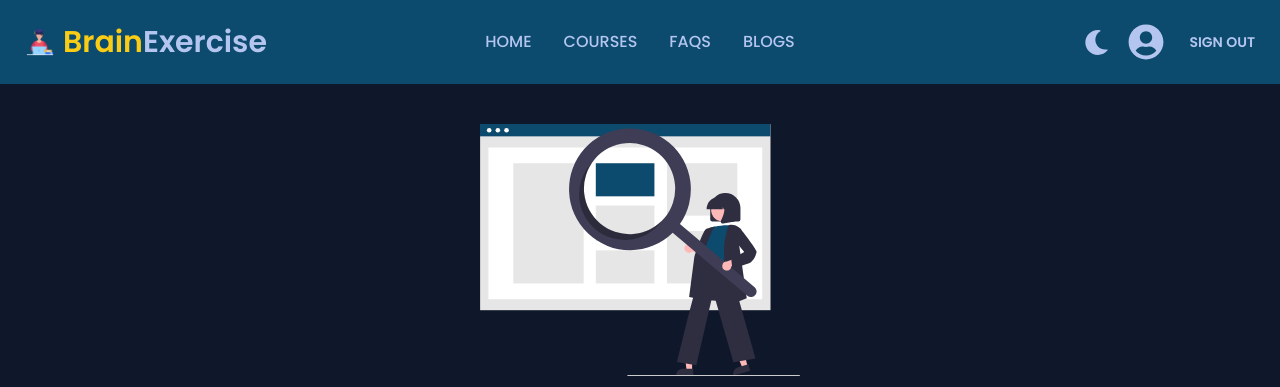
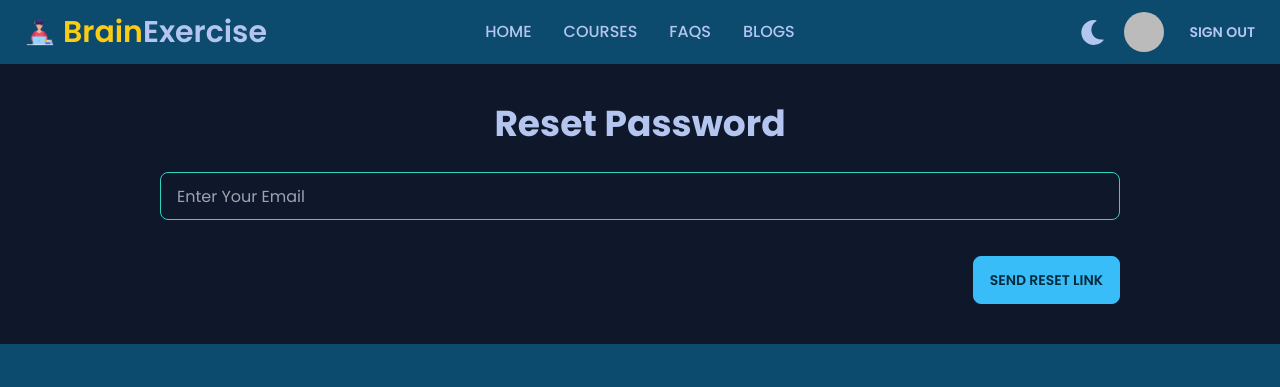
Before and after one commit to MarufAlAslam/brain-exercise-client, a React (Create React App) app: page /reset in a window 1280 px wide. Shown: the top 387 px of the page. Built offline with nearby package versions, Linux system fonts and the light colour scheme; no server answers; sample sign-in values are in the browser's storage.

Commit message:
password reset link sent dont

```diff
--- a/package.json
+++ b/package.json
@@ -11,9 +11,11 @@
     "react": "^18.2.0",
     "react-countup": "^6.3.2",
     "react-dom": "^18.2.0",
+    "react-hook-form": "^7.38.0",
     "react-icons": "^4.6.0",
     "react-router-dom": "^6.4.2",
     "react-scripts": "5.0.1",
+    "react-toastify": "^9.0.8",
     "react-tooltip": "^4.4.3",
     "web-vitals": "^2.1.4"
   },
--- a/src/App.js
+++ b/src/App.js
@@ -6,6 +6,7 @@ import Courses from './pages/Courses/Courses';
 import Faqs from './pages/Faqs/Faqs';
 import Home from './pages/Home/Home';
 import Main from './pages/Main/Main';
+import ResetPass from './pages/ResetPass/ResetPass';
 import SignIn from './pages/SignIn/SignIn';
 import SignUp from './pages/SignUp/SignUp';
 import User from './pages/User/User';
@@ -48,6 +49,10 @@ function App() {
           element: <PrivateRoute><User></User></PrivateRoute>
         },
         {
+          path: '/reset',
+          element: <ResetPass></ResetPass>
+        },
+        {
           path: '*',
           element: <Broken></Broken>
         }
--- a/src/Contexts/AuthProvider/AuthProvider.js
+++ b/src/Contexts/AuthProvider/AuthProvider.js
@@ -1,5 +1,5 @@
 import React, { createContext, useEffect, useState } from 'react';
-import { createUserWithEmailAndPassword, getAuth, onAuthStateChanged, signInWithEmailAndPassword, signInWithPopup, signOut } from 'firebase/auth';
+import { createUserWithEmailAndPassword, getAuth, onAuthStateChanged, sendPasswordResetEmail, signInWithEmailAndPassword, signInWithPopup, signOut } from 'firebase/auth';
 import app from '../../Firebase/firebase.config';
 // import { useNavigate } from 'react-router-dom';
 
@@ -48,9 +48,13 @@ const AuthProvider = ({ children }) => {
     }, []);
 
 
+    const resetPassword = (email) => {
+        return sendPasswordResetEmail(auth, email);
+    }
 
 
-    const authInfo = { user, providerLogin, setError, error, isLoading, setIsLoading, createUser, signIn, logOut };
+
+    const authInfo = { user, providerLogin, setError, error, isLoading, setIsLoading, createUser, signIn, logOut, resetPassword };
 
 
     return (
--- a/src/components/Header/Header.js
+++ b/src/components/Header/Header.js
@@ -63,7 +63,7 @@ const Header = () => {
                             <div className='flex items-center'>
                                 <Link to='/dashboard' data-tip={user.displayName ? user.displayName : user.email} className="tooltip hover:tooltip-open tooltip-success tooltip-bottom">
                                     {
-                                        user.phoyoURL ? (
+                                        user.photoURL ? (
                                             <img src={user.photoURL} alt={user?.displayName} className='w-10 h-10 rounded-full dp' />
                                         ) :
                                             (
--- /dev/null
+++ b/src/pages/ResetPass/ResetPass.css
@@ -0,0 +1,3 @@
+.Toastify__toast-body {
+    align-items: flex-start;
+}
--- /dev/null
+++ b/src/pages/ResetPass/ResetPass.js
@@ -0,0 +1,34 @@
+import React, { useContext } from 'react';
+import { useForm } from 'react-hook-form';
+import { AuthContext } from '../../Contexts/AuthProvider/AuthProvider';
+import { ToastContainer, toast } from 'react-toastify';
+import 'react-toastify/dist/ReactToastify.css';
+import './ResetPass.css';
+
+const ResetPass = () => {
+    const { resetPassword } = useContext(AuthContext);
+    const { handleSubmit, register, formState: { errors } } = useForm();
+    const notify = () => toast.success("Password reset Email Sent! Check your EMAIL(spam folder too!)");
+    const onSubmit = data => {
+        resetPassword(data.email);
+        notify();
+    }
+    return (
+        <div className='lg:w-3/4 w-full mx-auto py-10'>
+            <h1 className='text-4xl font-bold text-center mb-7'>Reset Password</h1>
+
+            <form onSubmit={handleSubmit(onSubmit)}>
+
+                <input name='resetEmail' type="email" placeholder="Enter Your Email" className="input input-bordered input-success w-full mb-5" {...register("email", { required: true })} />
+                {errors.exampleRequired && <span className='text-red-600'>This field is required</span>}
+
+                <div className='text-end'>
+                    <input type="submit" className='btn btn-primary mt-4' value="Send Reset Link" />
+                </div>
+            </form>
+            <ToastContainer />
+        </div>
+    );
+};
+
+export default ResetPass;
--- a/src/pages/SignIn/SignIn.js
+++ b/src/pages/SignIn/SignIn.js
@@ -86,6 +86,10 @@ const SignIn = () => {
                             null
                     }
 
+                    <div className='mb-4'>
+                        <p>Forget Password? <Link to='/reset' className='text-sky-500'>Reset Now!</Link></p>
+                    </div>
+
                     <div className='mb-4 text-center'>
                         <button className='btn btn-outline btn-success px-10'>Sign In</button>
                     </div>
```
Also changed, not shown: 2 other files (tests, documents, lock files or other folders).
